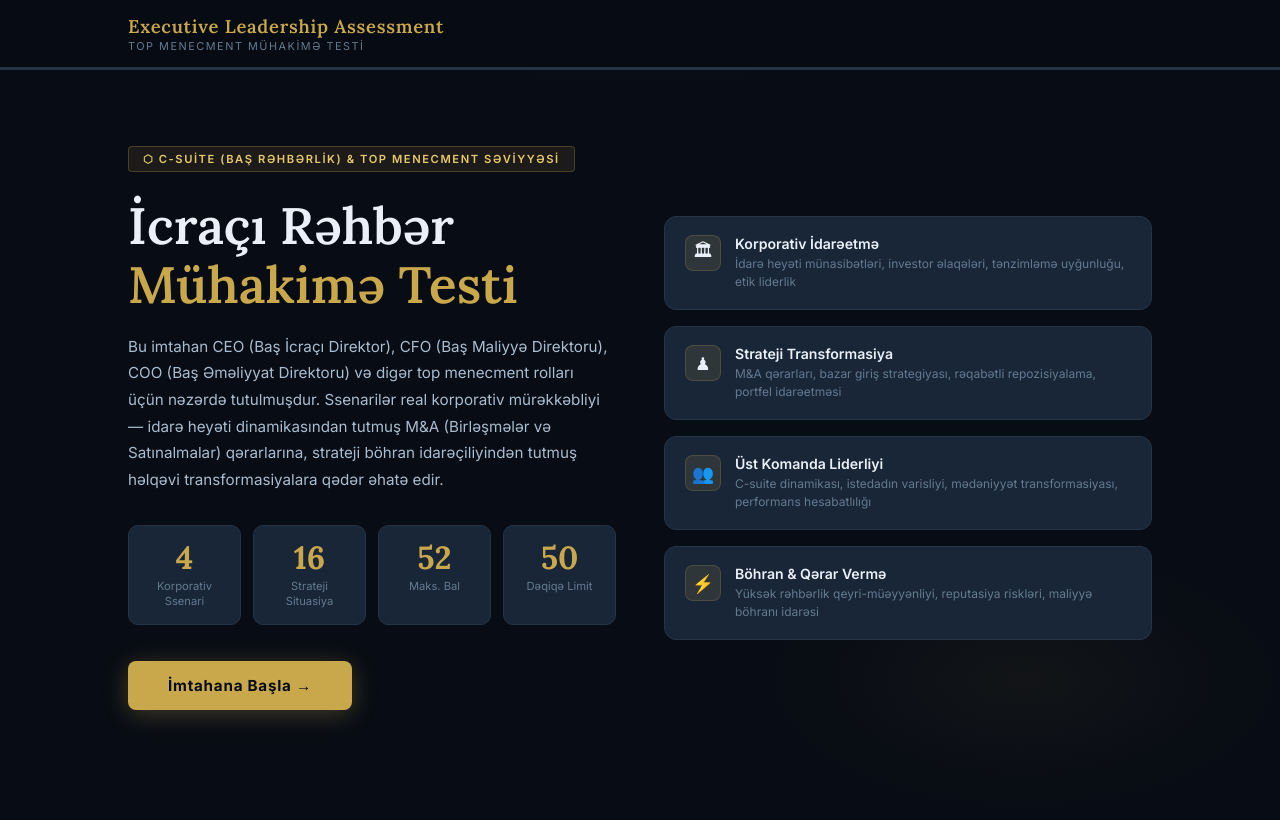
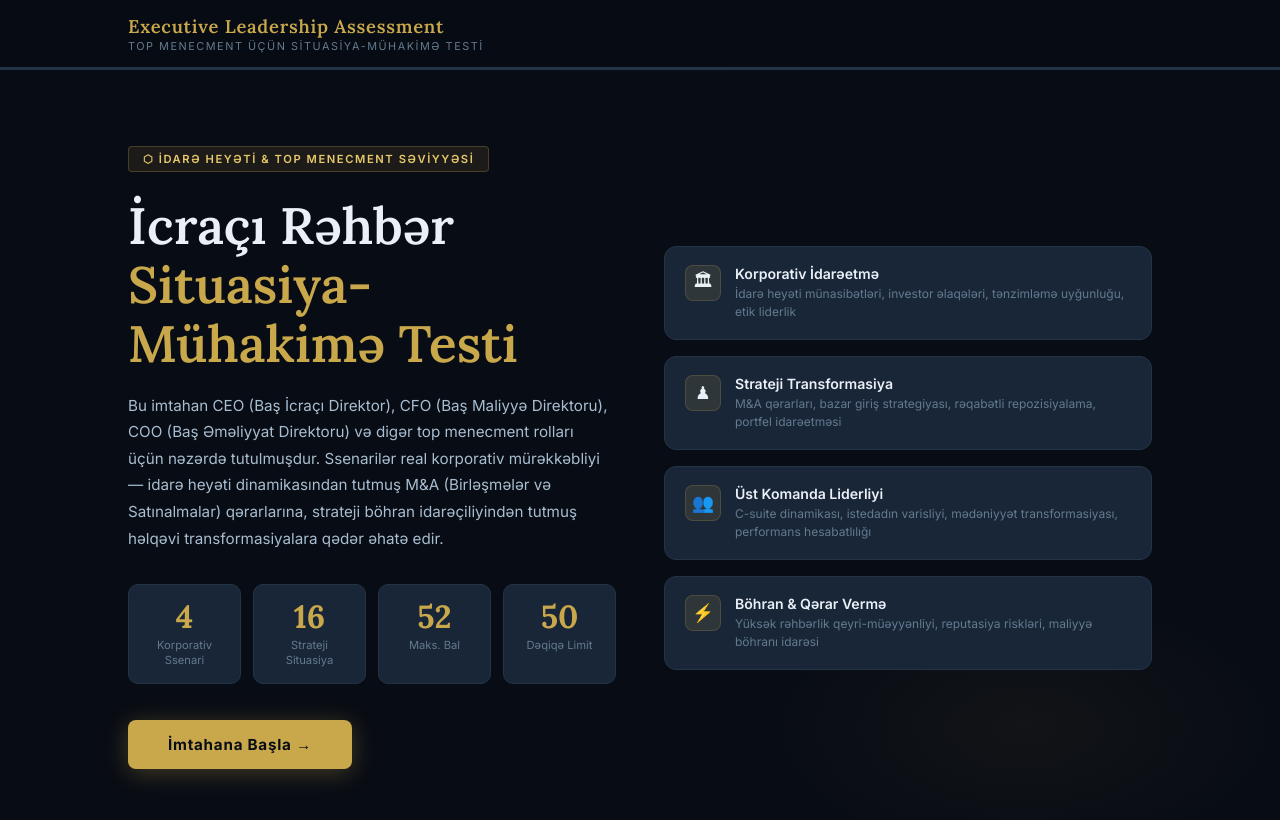
Before and after one commit to rakimhq/sjt-topmanagement, a plain HTML site: page index.html in a window 1280 px wide. Drawn offline with Linux system fonts and the light colour scheme.

Commit message:
Update index.html

```diff
--- a/index.html
+++ b/index.html
@@ -494,7 +494,7 @@
   <div class="header-inner">
     <div class="logo-block">
       <div class="logo-main">Executive Leadership Assessment</div>
-      <div class="logo-sub">Top Menecment Mühakimə Testi</div>
+      <div class="logo-sub">Top Menecment üçün Situasiya-Mühakimə Testi</div>
     </div>
     <div class="hdr-right" id="hdr-right" style="display:none">
       <div class="hdr-pill timer-pill" id="timer-pill">⏰ Qalan Vaxt: <span class="val" id="hdr-timer">50:00</span></div>
@@ -511,8 +511,8 @@
   <div id="welcome-screen">
     <div class="welcome-grid">
       <div class="welcome-left">
-        <div class="w-eyebrow">⬡ C-Suite (Baş Rəhbərlik) &amp; Top Menecment Səviyyəsi</div>
-        <h1 class="w-title">İcraçı Rəhbər<br><span class="accent">Mühakimə Testi</span></h1>
+        <div class="w-eyebrow">⬡ İdarə Heyəti &amp; Top Menecment Səviyyəsi</div>
+        <h1 class="w-title">İcraçı Rəhbər<br><span class="accent">Situasiya-Mühakimə Testi</span></h1>
         <p class="w-desc">Bu imtahan CEO (Baş İcraçı Direktor), CFO (Baş Maliyyə Direktoru), COO (Baş Əməliyyat Direktoru) və digər top menecment rolları üçün nəzərdə tutulmuşdur. Ssenarilər real korporativ mürəkkəbliyi — idarə heyəti dinamikasından tutmuş M&A (Birləşmələr və Satınalmalar) qərarlarına, strateji böhran idarəçiliyindən tutmuş həlqəvi transformasiyalara qədər əhatə edir.</p>
         <div class="w-stats">
           <div class="w-stat"><div class="n">4</div><div class="l">Korporativ Ssenari</div></div>
```
